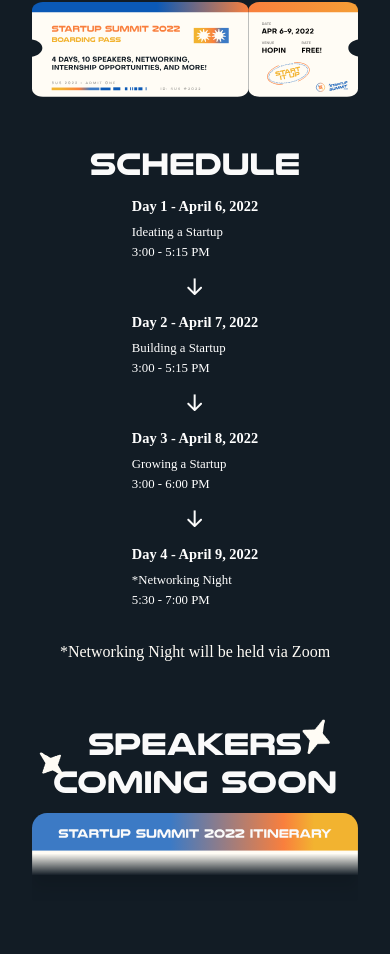
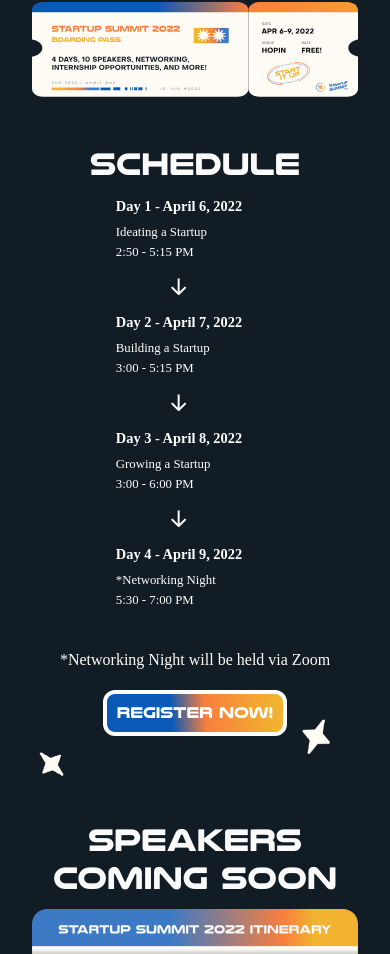
Before and after one commit to BYTE-ADMU/startup-summit-2022, a React (Create React App) app: page / in a window 390 px wide. Shown: the part 1851-2805 px from the top of the page. Built offline with nearby package versions, Linux system fonts and the light colour scheme; a web font is replaced by a local one.

Commit message:
changed content, added cta for networking night

```diff
--- a/src/pages/About/About.js
+++ b/src/pages/About/About.js
@@ -15,7 +15,7 @@
                 <img src={AboutSusImage} id="about__image" alt="About SUS" />
                 <div className="about__text">
                     <p>
-                    Startup Summit is BYTE's flagship tech startup conference featuring thought-provoking keynote sessions, personal interactions with global thought leaders, internships and networking opportunities through platforms such as Hopin and Discord. Over the course of 3 days, we will go over the steps of constructing a startup from the ground up that every entrepreneur takes in their journey as a founder.
+                    Startup Summit is BYTE's flagship tech startup conference featuring thought-provoking keynote sessions, personal interactions with global thought leaders, internships and networking opportunities through platforms such as Hopin, Zoom and Discord. Over the course of 3 days, we will go over the steps of constructing a startup from the ground up that every entrepreneur takes in their journey as a founder.
                     </p>
                     <p>Join us as we discover more about the ideation, technicalities, and adversities of a startup by learning from a high-caliber roster of speakers!</p>
                 </div>
--- a/src/pages/Schedule/Schedule.js
+++ b/src/pages/Schedule/Schedule.js
@@ -25,28 +25,6 @@
                 </div>
             </div>
             <img src={MainTicket} id="schedule-main-ticket" alt="Ticket" />
-            {/* <div className='Ticket'>
-                <Ticket reversed>
-                    <div className="ticket__container">
-                        <div className="left-ticket">
-                            <div className="ticket-head">
-                                <h1 className="ticket-title">STARTUP SUMMIT 2022</h1>
-                                <h2 className="ticket-subtitle">BOARDING PASS</h2>
-                            </div>
-
-                            <div className="ticket-body">
-                                <h1 className="ticket-info">4 DAYS, 10 SPEAKERS, NETWORKING,</h1>
-                                <h1 className="ticket-info">INTERNSHIP OPPORTUNITIES, AND MORE!</h1>
-                            </div>
-
-                            <div className="ticket-bottom">
-                                <h4 className="ticket-mini-text">SUS 2022 - ADMIT ONE  |  ID: SUS #2022</h4>
-                                <img src={LeftTicketBars} id="ticket-bars"/>
-                            </div>
-                        </div>
-                    </div>
-                </Ticket>
-            </div> */}
             <div className='schedule_details'>
                 <div className='schedule__title schedule'>SCHEDULE</div>
                     <div className='schedule_info_container'>
@@ -54,7 +32,7 @@
                                 <div className='date'>Day 1 - April 6, 2022</div>
                                 <div className='date_info'>
                                     <div>Ideating a Startup</div>
-                                    <div>3:00 - 5:15 PM</div>
+                                    <div>2:50 - 5:15 PM</div>
                                 </div>
                             </div>
                                 <img src={arrow} id="schedule__arrow-icon" alt="Arrow" />
@@ -82,7 +60,12 @@
                                 </div>
                             </div>
                     </div>
-                <div className='mini-detail'>*Networking Night will be held via Zoom</div>
+                <div className="schedule__networking-container">
+                    <div className='mini-detail'>*Networking Night will be held via Zoom</div>
+                    <a href="https://tinyurl.com/SUS22NetworkingNight" className="claim" target="_blank" rel="noreferrer">
+                        <Button variant='navbar schedule-btn' label="REGISTER NOW!" href="https://tinyurl.com/SUS2022RegForm/" />
+                    </a>
+                </div>
             </div>
             <div className='bottom_card'>
                 <div className='schedule__title speakers_soon'>SPEAKERS COMING SOON</div>
--- a/src/pages/Schedule/styles.css
+++ b/src/pages/Schedule/styles.css
@@ -122,6 +122,11 @@
 
 .schedule_details {
     margin: 4rem 0;
+    display: flex;
+    flex-direction: column;
+    justify-content: center;
+    align-items: center;
+    align-content: center;
 }
 
 .schedule {
@@ -129,8 +134,15 @@
     font-size: 2.5rem;
     margin-bottom: 2.5rem;
     width: 100%;
-/* White */
-color: #FAFAFA;
+    /* White */
+    color: #FAFAFA;
+}
+
+.schedule__networking-container {
+    display: flex;
+    align-content: center;
+    align-items: center;
+    margin: 0.5rem 0 0 0;
 }
 
 .schedule_info_container{
@@ -240,6 +252,11 @@
 
     .schedule_details {
         margin: 4rem 0 0 0;
+        display: flex;
+        flex-direction: column;
+        justify-content: center;
+        align-items: center;
+        align-content: center;
     }
 
     .schedule {
@@ -362,6 +379,11 @@
         text-align: center;
     }
 
+    .schedule__networking-container {
+        display:flex;
+        flex-direction: column;
+    }
+
     #schedule-main-ticket {
         width: 100%;
     }
```
